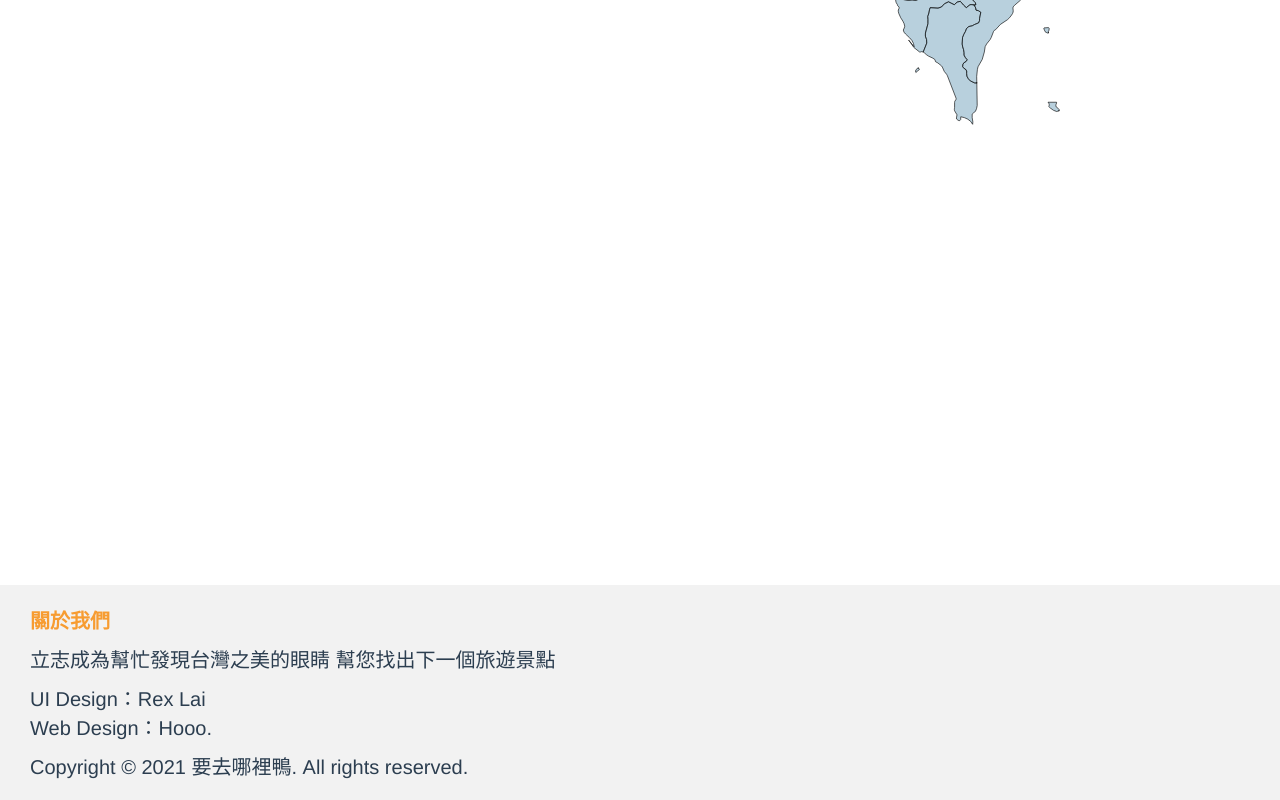
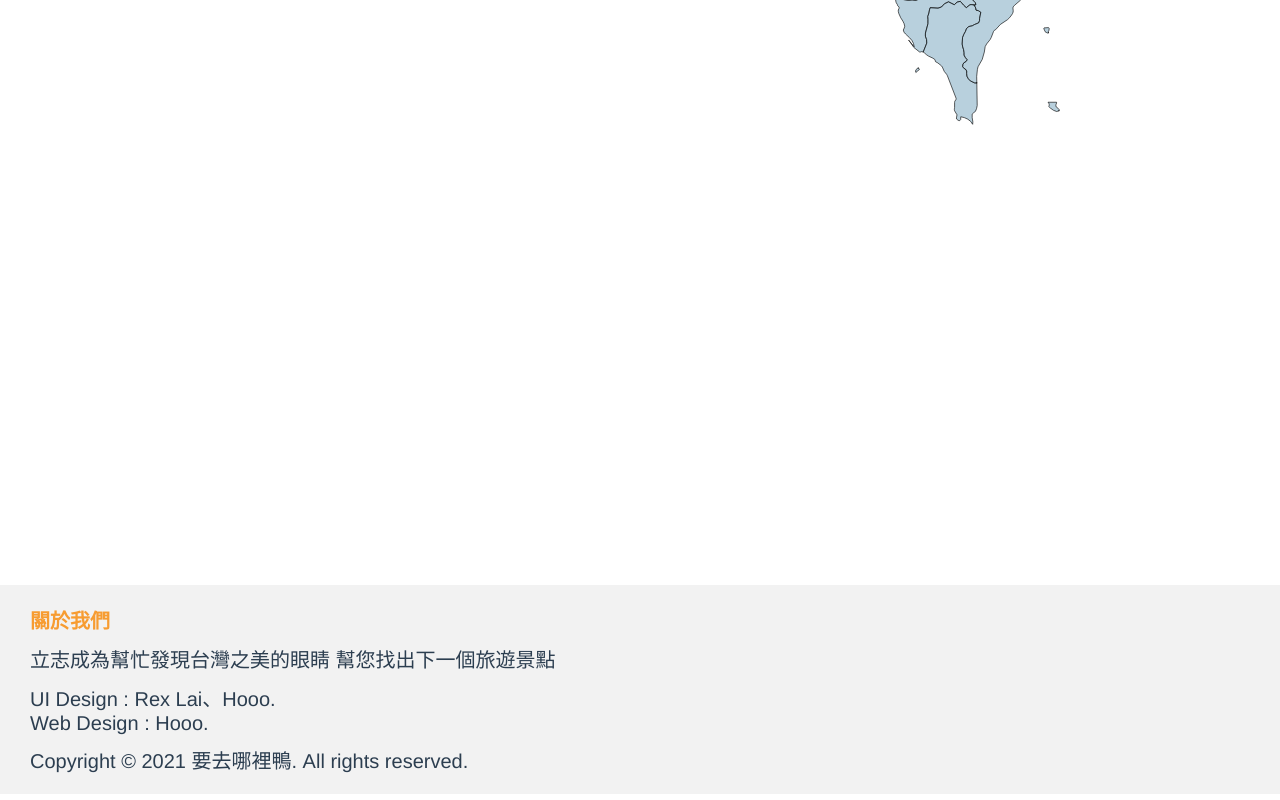
Before and after one commit to sherry-hooo/F2E-Week1-Traveling-Site, a Vue app: page / in a window 1280 px wide. Shown: the part 1345-2145 px from the top of the page. Built offline with nearby package versions, Linux system fonts and the light colour scheme; a small style sheet from the web is missing.

Commit message:
change small device nav bar width to be 70px

```diff
--- a/src/App.vue
+++ b/src/App.vue
@@ -13,8 +13,8 @@
     <p class="about">關於我們</p>
     <p>立志成為幫忙發現台灣之美的眼睛 幫您找出下一個旅遊景點</p>
     <div>
-      <p>UI Design：Rex Lai</p>
-      <p>Web Design：Hooo.</p>
+      <p>UI Design &colon; Rex Lai、Hooo.</p>
+      <p>Web Design &colon; Hooo.</p>
     </div>
     <p>Copyright &copy; 2021 要去哪裡鴨. All rights reserved.</p>
   </footer>
@@ -22,7 +22,6 @@
 
 <script>
 import Menu from "@/components/Menu.vue";
-
 
 export default {
   components: {
@@ -54,9 +53,9 @@ export default {
   }
 }
 
-* {
+:root {
   font-size: 16px;
-  @media (min-width: 992px) {
+  @include breakpoint.desktop {
     font-size: 20px;
   }
 }
@@ -64,7 +63,7 @@ export default {
 #nav {
   box-sizing: border-box;
   width: 100%;
-  height: 100px;
+  height: 70px;
   background: white;
   border-bottom: 1px solid black;
 
@@ -91,7 +90,6 @@ export default {
   }
 
   @include breakpoint.mobile {
-    height: 70px;
     flex-wrap: nowrap;
     justify-content: space-between;
   }
```
